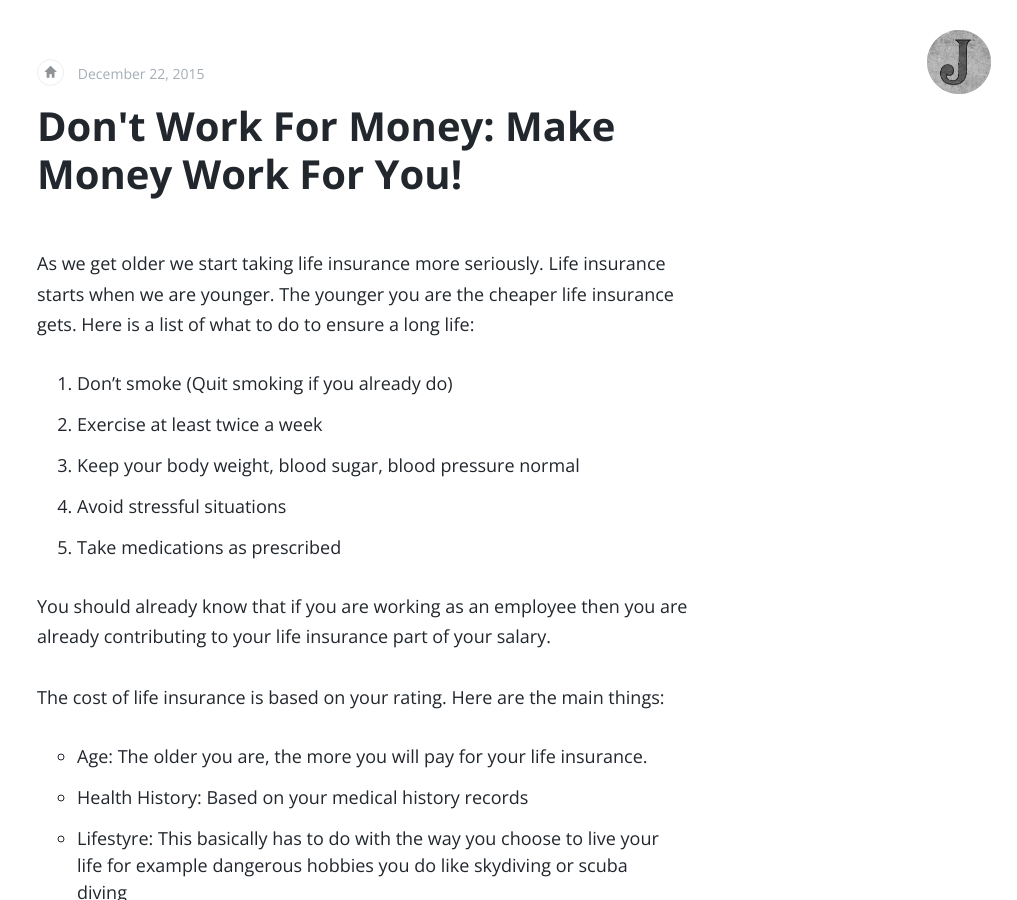
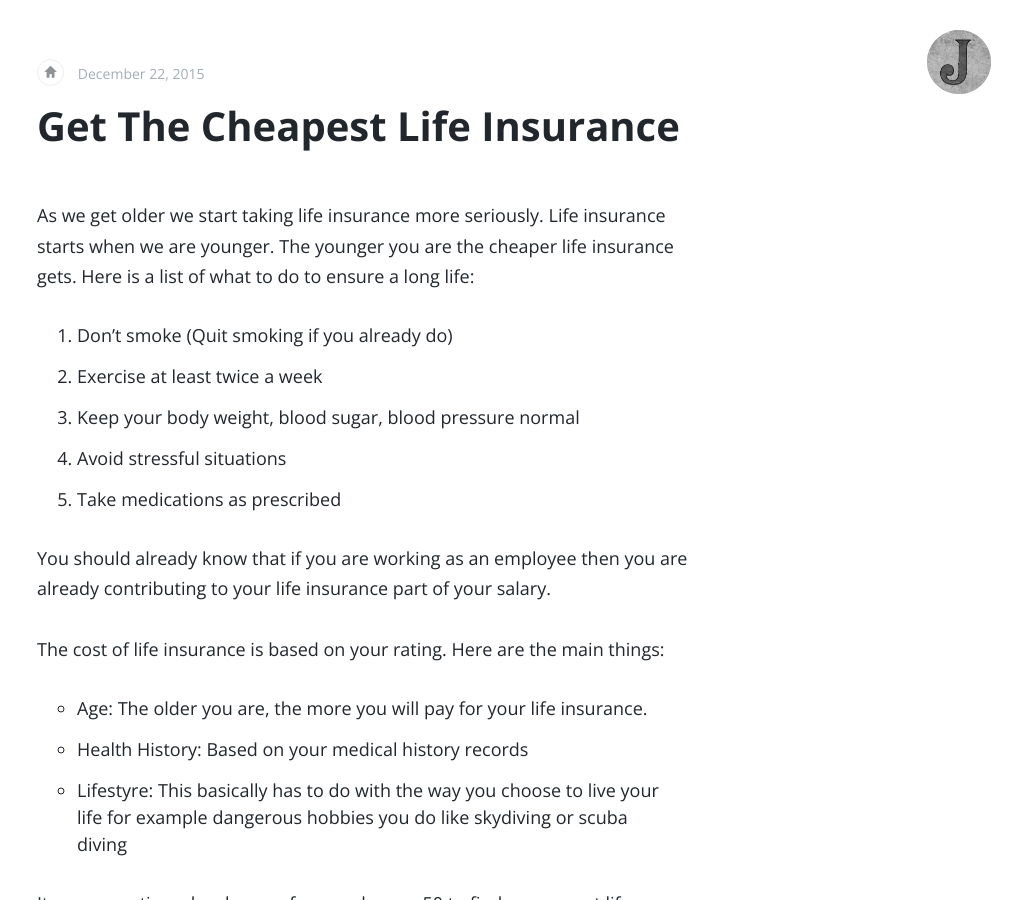
Before and after one commit to sahushi/buildIT, a Jekyll site: the page built from _posts/2015-12-22-get-the-cheapest-life-insurance.md, in a window 1280 px wide and 900 px high. Shown: the whole window, without its empty margins (263-1280 px from the left). Built offline with Jekyll 4.4.1, drawn with Linux system fonts in a browser that asks for light colours; comment, search, counter and statistics services are not loaded.

Commit message:
fixet title

```diff
--- a/_posts/2015-12-22-get-the-cheapest-life-insurance.md
+++ b/_posts/2015-12-22-get-the-cheapest-life-insurance.md
@@ -1,6 +1,6 @@
 ---
 layout: post
-title:  "Don't Work For Money: Make Money Work For You!"
+title:  "Get The Cheapest Life Insurance"
 ---
 
 As we get older we start taking life insurance more seriously. Life insurance starts when we are younger. The younger you are the cheaper life insurance gets. Here is a list of what to do to ensure a long life:
```
